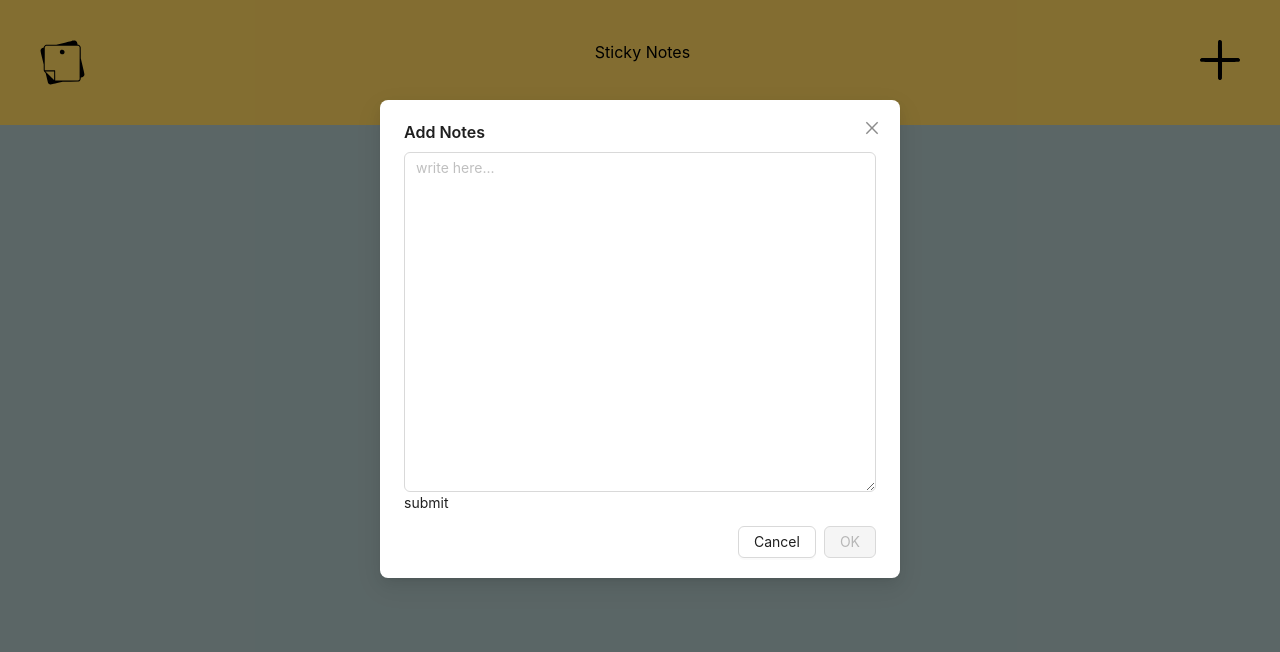
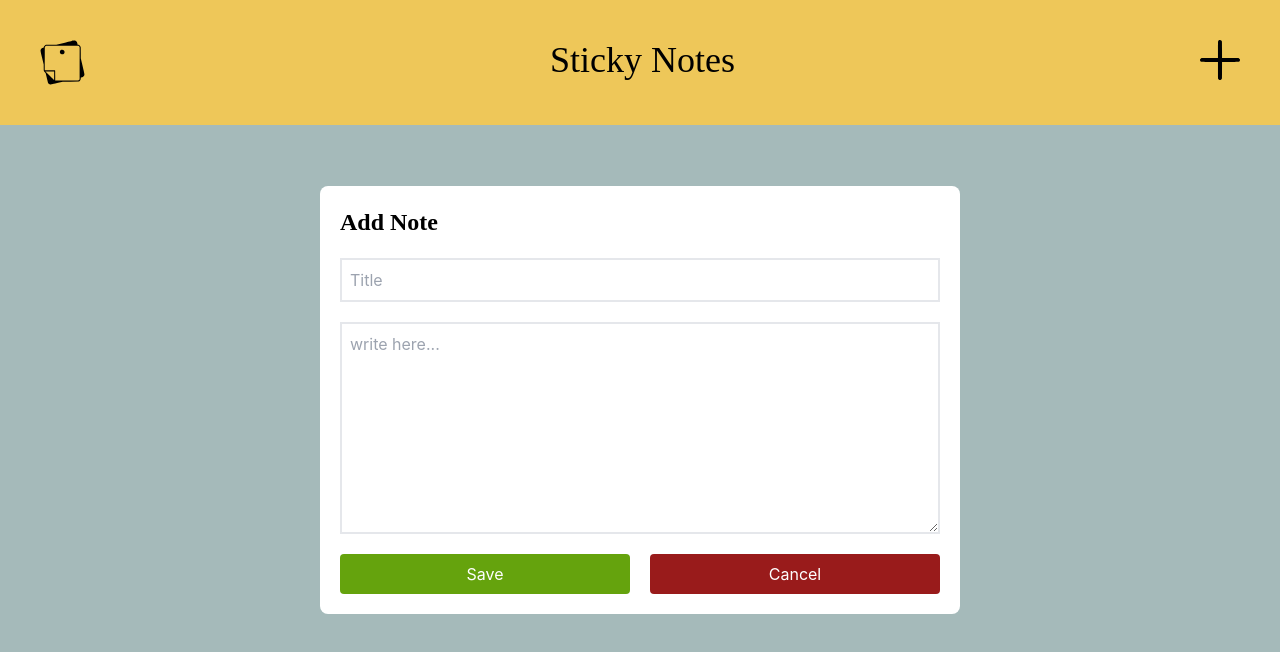
Before and after one commit to shardulkumar98/sticky-notes, a React (Create React App) app: page / in a window 1280 px wide. Both pictures are taken after a click on the element 1219 px from the left and 62 px from the top of the page. Shown: the top 652 px of the page. Built offline with nearby package versions, Linux system fonts and the light colour scheme.

Commit message:
feat: sticky notes functionality

```diff
--- a/package.json
+++ b/package.json
@@ -10,12 +10,12 @@
     "@types/node": "^16.18.71",
     "@types/react": "^18.2.48",
     "@types/react-dom": "^18.2.18",
-    "antd": "^5.13.1",
     "framer": "^2.4.1",
     "framer-motion": "^10.18.0",
     "motion": "^10.17.0",
     "react": "^18.2.0",
     "react-dom": "^18.2.0",
+    "react-hook-form": "^7.49.3",
     "react-icons": "^5.0.1",
     "react-modal": "^3.16.1",
     "react-scripts": "5.0.1",
--- a/src/components/Modal.tsx
+++ b/src/components/Modal.tsx
@@ -1,36 +1,9 @@
-import React, { useState } from "react";
-import { Button, Modal } from "antd";
+import React from 'react'
 
-const AddModal = ({ children }: any) => {
-  const [isModalOpen, setIsModalOpen] = useState(false);
+const Modal = () => {
+  return (
+    <div>Modal</div>
+  )
+}
 
-  const showModal = () => {
-    setIsModalOpen(true);
-  };
-
-  const handleOk = () => {
-    setIsModalOpen(false);
-  };
-
-  const handleCancel = () => {
-    setIsModalOpen(false);
-  };
-
-  return (
-    <>
-      <Button type="primary" onClick={showModal}>
-        Open Modal
-      </Button>
-      <Modal
-        title="Basic Modal"
-        open={isModalOpen}
-        onOk={handleOk}
-        onCancel={handleCancel}
-      >
-        {children}
-      </Modal>
-    </>
-  );
-};
-
-export default AddModal;
+export default Modal
--- a/src/components/Navbar.tsx
+++ b/src/components/Navbar.tsx
@@ -1,49 +1,85 @@
+import { useState } from "react";
 import { motion } from "framer-motion";
+import { useForm } from "react-hook-form";
 import NoteSvg from "../assets/svg/notes";
 import AddMore from "../assets/svg/add";
-import { Input, Modal } from "antd";
-import { useState } from "react";
 
-const Navbar = () => {
+const Navbar = ({ setData }: any) => {
   const [isModalOpen, setIsModalOpen] = useState(false);
+  const { register, reset, handleSubmit } = useForm();
 
-  const handleOk = () => {
-    setIsModalOpen(false);
+  const onhandleSubmit = (data: any) => {
+    setData((pre: any) => [...pre, data]);
+    reset()
+    setIsModalOpen(false)
   };
 
-  const handleCancel = () => {
-    setIsModalOpen(false);
-  };
-  const addStickyNotes = () => {
-    //Do Something here...
-    setIsModalOpen(true);
+  const titleVariant = {
+    hidden: { opacity: 0, y: -100 },
+    visible: { opacity: 1, y: 0, transition: { duration: 1 } },
   };
 
   return (
     <>
-      <div className="flex justify-between p-10 bg-[#EEC759] w-full text-center">
+      <div className="flex justify-between p-10 bg-[#EEC759] w-full text-center sticky top-0">
         <div>
           <NoteSvg />
         </div>
-        <div>Sticky Notes</div>
+        <motion.div
+          variants={titleVariant}
+          initial="hidden"
+          animate="visible"
+          className="font-dancing-script text-4xl"
+        >
+          Sticky Notes
+        </motion.div>
         <motion.div
           whileHover={{ scale: 1.2 }}
           className="cursor-pointer"
-          onClick={addStickyNotes}
+          onClick={() => setIsModalOpen(true)}
         >
           <AddMore />
         </motion.div>
       </div>
-      <Modal
-        title="Add Notes"
-        open={isModalOpen}
-        onOk={handleOk}
-        onCancel={handleCancel}
-        okButtonProps={{ disabled: true }}
-      >
-        <Input.TextArea rows={15} placeholder="write here..." />
-        <button>submit</button>
-      </Modal>
+      {isModalOpen && (
+        <div className="w-[100%] fixed h-[100vh] flex justify-center items-center">
+          <form
+            onSubmit={handleSubmit(onhandleSubmit)}
+            className="flex flex-col gap-5 w-2/4 p-5 rounded-[8px] bg-white "
+          >
+            <div className="font-dancing-script font-semibold text-2xl">
+              Add Note
+            </div>
+            <div>
+              <input
+                placeholder="Title"
+                {...register("title")}
+                className=" w-full border-2  p-2"
+              />
+            </div>
+            <textarea
+              placeholder="write here..."
+              {...register("note")}
+              className=" border-2 p-2"
+              rows={8}
+            />
+            <div className="flex justify-center gap-5 w-full">
+              <button
+                className="bg-lime-600 py-2 px-5 rounded text-white w-full"
+                type="submit"
+              >
+                Save
+              </button>
+              <button
+                className="bg-red-800 py-2 px-5 rounded text-white w-full"
+                onClick={() => setIsModalOpen(false)}
+              >
+                Cancel
+              </button>
+            </div>
+          </form>
+        </div>
+      )}
     </>
   );
 };
--- a/src/index.css
+++ b/src/index.css
@@ -1,6 +1,9 @@
 @tailwind base;
 @tailwind components;
 @tailwind utilities;
+
+
+@import url('https://fonts.googleapis.com/css2?family=Dancing+Script:wght@400;500;600;700&display=swap');
 
 body {
   margin: 0;
--- a/src/pages/stickyNotes.tsx
+++ b/src/pages/stickyNotes.tsx
@@ -1,13 +1,56 @@
+import { motion } from "framer-motion";
 import Navbar from "../components/Navbar";
+import { useState } from "react";
 
 const StickyNotes = () => {
-  // const notes = [{}];
+  const [data, setData] = useState([{}])
+  // console.log('data', data)
+  // const notes = [
+  //   {
+  //     title: "Test Note",
+  //     note: "something in the sticky note....",
+  //   },
+  //   {
+  //     title: "Test Note",
+  //     note: "something in the sticky note....",
+  //   },
+  //   {
+  //     title: "Test Note",
+  //     note: "something in the sticky note....",
+  //   },
+  // ];
+
+  const noteVariant = {
+    hidden:{
+      opacity: 0,
+      // x: '-100vw'
+    },
+    visible:{
+      opacity: 1,
+      // x: 0,
+      transition: {
+        // delay: 1.5,
+        duration: 2,
+        // ease: 'easeInOut'
+
+      }
+
+    }
+  }
+
+
+
   return (
-    <div className="flex justify-center">
-      <Navbar />
-      {/* {notes?.map((e: any, index: number) => (
-        <div key={index}>{e}</div>
-      ))} */}
+    <div className="flex flex-col ">
+      <Navbar setData={setData} />
+      <div className="p-5 flex flex-wrap gap-5 w-full ">
+        {data?.slice(1).map((e: any, index: number) => (
+          <motion.div variants={noteVariant} drag dragConstraints={{top: 0, bottom:0, left: 0, right:0}} initial='hidden' animate='visible' key={index} className="border-2 border-black w-60 h-80 p-2">
+            <div className="text-center text-xl font-semibold">{e?.title}</div>
+            <div>{e?.note}</div>
+          </motion.div>
+        ))}
+      </div>
     </div>
   );
 };
--- a/tailwind.config.js
+++ b/tailwind.config.js
@@ -2,6 +2,9 @@
 module.exports = {
   content: ["./src/**/*.{js,jsx,ts,tsx}"],
   theme: {
+    fontFamily: {
+      "dancing-script": '"Dancing Script"',
+    },
     extend: {},
   },
   plugins: [],
```
Also changed, not shown: 1 other file (tests, documents, lock files or other folders).
